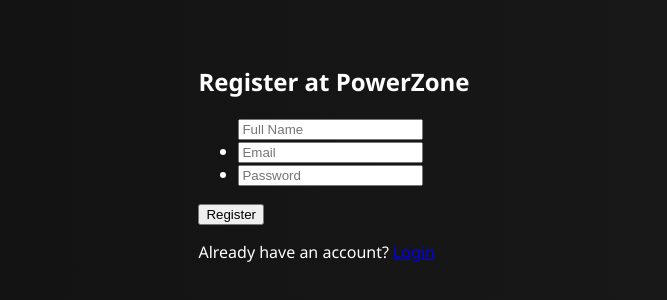
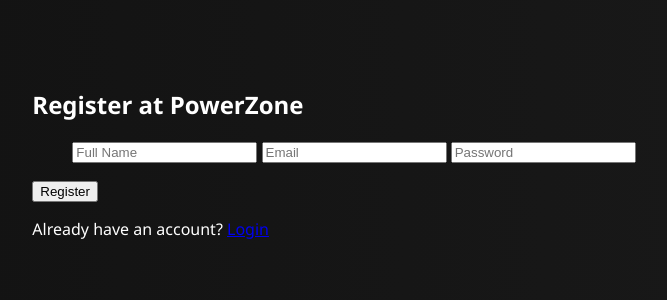
Before and after one commit to Bharath5551/gymmembership, a website: page frontend/register.html in a window 1280 px wide. Shown: the part 238-538 px from the top of the page, without its empty margins (306-973 px from the left). Drawn offline with Linux system fonts and the light colour scheme.

Commit message:
Update register.html

```diff
--- a/frontend/register.html
+++ b/frontend/register.html
@@ -11,8 +11,8 @@
     <form id="registerForm">
       <ul>
       <input type="text" placeholder="Full Name" required id="name" />
-      <li><input type="email" placeholder="Email" required id="email" /></li>
-      <li><input type="password" placeholder="Password" required id="password" /></li>
+      <input type="email" placeholder="Email" required id="email" />
+      <input type="password" placeholder="Password" required id="password" />
         </ul>
       <button type="submit">Register</button>
       <p>Already have an account? <a href="login.html">Login</a></p>
```
